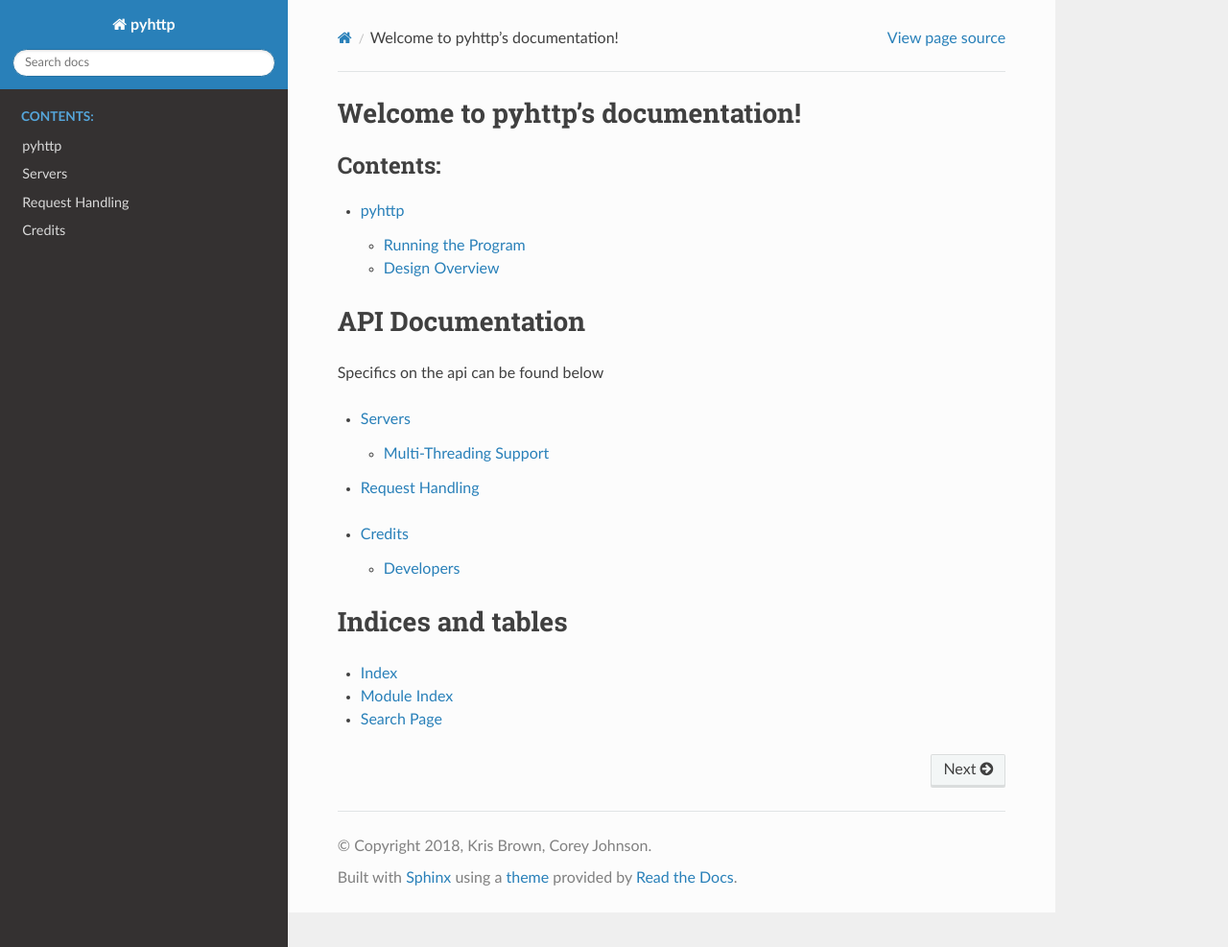
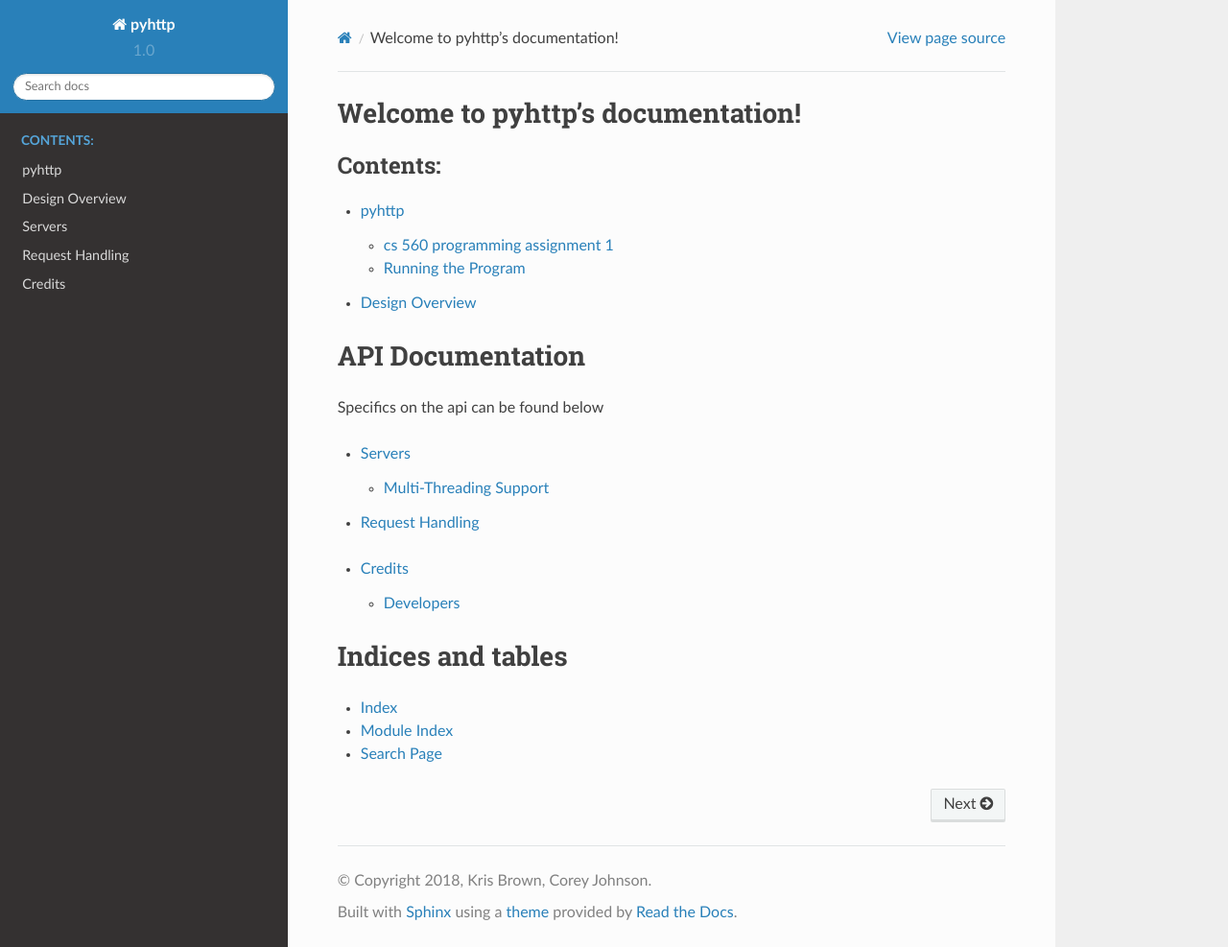
Before and after one commit to kbrown42/pyhttp, a Sphinx documentation site: the page built from docs/index.rst, in a window 1280 px wide and 987 px high. Shown: the whole window at 96% size. Built offline with Sphinx 7.4.7 and the Read the Docs theme 2.0.0, drawn with Linux system fonts in a browser that asks for light colours.

Commit message:
Documentation.

```diff
--- a/README.rst
+++ b/README.rst
@@ -34,6 +35,9 @@
 
     $ pyhttp serve --help
 
+
+================
 Design Overview
-----------------
+================
 Some design information goes here...
+A simple python html web server that is capable of static file serving, directory listing and traversal, cgi script execution, and simple html form processing.  pyhttp is written as our submission for programming assignment 1 in CS 560, Advanced Operating Systems.
--- a/docs/conf.py
+++ b/docs/conf.py
@@ -24,9 +24,9 @@
 author = 'Kris Brown, Corey Johnson'
 
 # The short X.Y version
-version = ''
+version = '1.0'
 # The full version, including alpha/beta/rc tags
-release = ''
+# release = 'alpha'
 
 
 # -- General configuration ---------------------------------------------------
@@ -151,7 +151,7 @@
 # (source start file, target name, title, author,
 #  dir menu entry, description, category)
 texinfo_documents = [
-    (master_doc, 'pyhttp', 'pyhttp Documentation',
+    (master_doc, 'pyhttp', 'pyhttp Design and API Documentation',
      author, 'pyhttp', 'One line description of project.',
      'Miscellaneous'),
 ]
```
Also changed, not shown: other parts of README.rst (+2 -1 lines).
